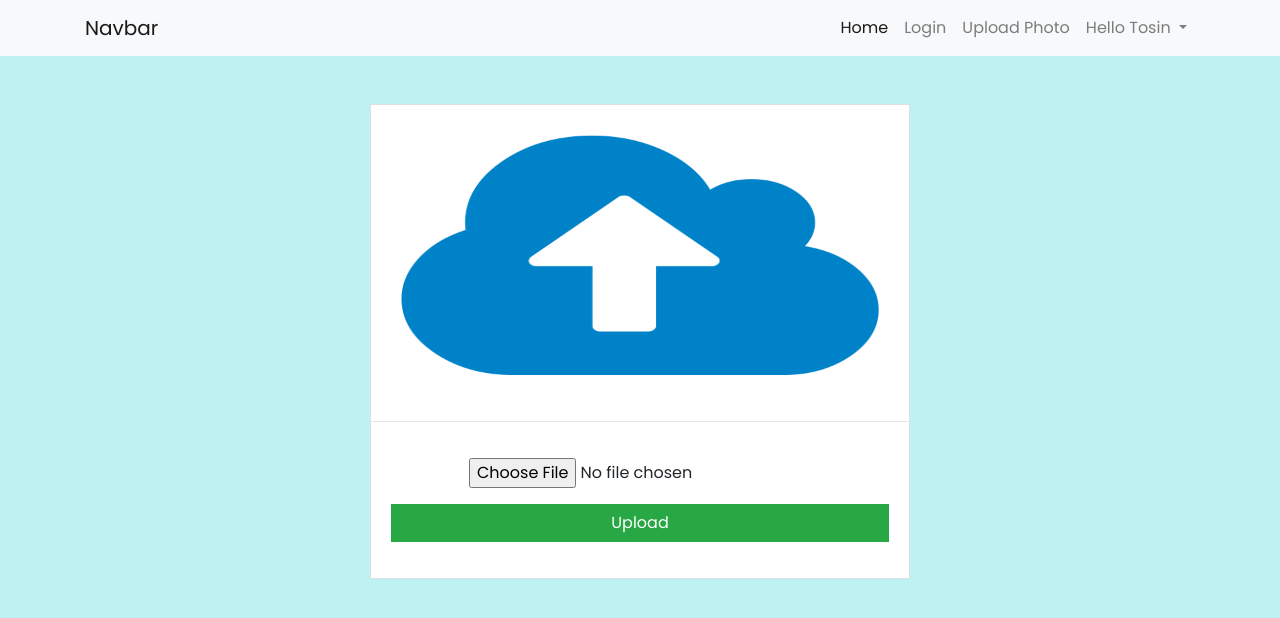
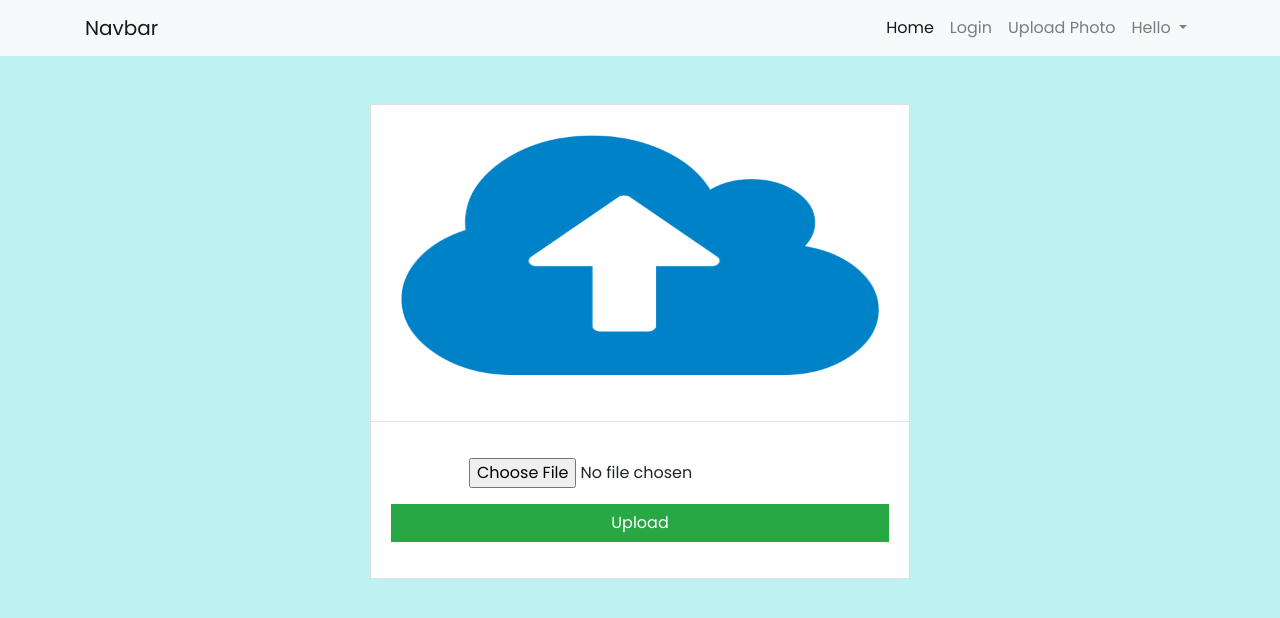
Before and after one commit to tofmat/swep200, a Vue app: page /#/upload in a window 1280 px wide. Shown: the top 618 px of the page. Built offline with nearby package versions, Linux system fonts and the light colour scheme.

Commit message:
made sure the root details is accessible throughout the project

```diff
--- a/src/components/Navbar.vue
+++ b/src/components/Navbar.vue
@@ -17,9 +17,9 @@
       <li class="nav-item">
         <router-link to="/upload" class="nav-link">Upload Photo</router-link>
       </li>
-      <li class="nav-item dropdown">
+      <li class="nav-item dropdown" v-if="$root.auth">
         <a class="nav-link dropdown-toggle" href="#" id="navbarDropdown" role="button" data-toggle="dropdown" aria-haspopup="true" aria-expanded="false">
-          Hello Tosin
+          Hello {{$root.auth.name}}
         </a>
         <div class="dropdown-menu" aria-labelledby="navbarDropdown">
           <a class="dropdown-item" href="#">Action</a>
@@ -33,3 +33,12 @@
         </div>
     </nav>
 </template>
+
+
+<script>
+export default {
+   mounted() {
+     console.log(this.$root);
+   }
+}
+</script>
--- a/src/router.js
+++ b/src/router.js
@@ -4,6 +4,7 @@
  import Login from './views/Login.vue'
  import Signup from './views/Signup.vue'
  import Upload from './views/Upload.vue'
+ import Home from './views/Home.vue'
 
 Vue.use(Router)
 
@@ -19,6 +20,10 @@
     {
         path: '/upload',
         component: Upload
+    },
+    {
+        path: '/home',
+        component: Home
     }]
 })
 
--- /dev/null
+++ b/src/views/Home.vue
@@ -0,0 +1,3 @@
+<template>
+    <h1 class="text-center my-5"> Welcome to the home screen </h1>
+</template>
--- a/src/views/Signup.vue
+++ b/src/views/Signup.vue
@@ -46,6 +46,9 @@
             .then(response => {
                 localStorage.setItem('auth', JSON.stringify(response.config.data))
                 this.$root.auth = response.config.data;
+                console.log(response);
+
+                this.$router.push('home');
             })
             .catch(({ response }) => {
                 console.log(response);
```
